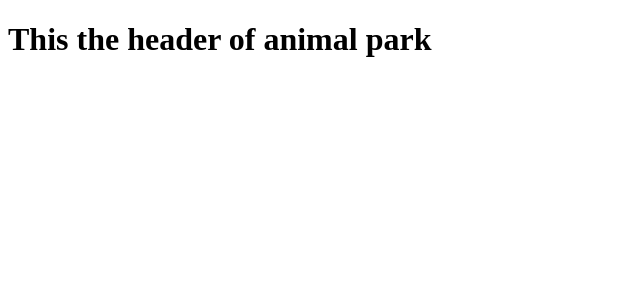
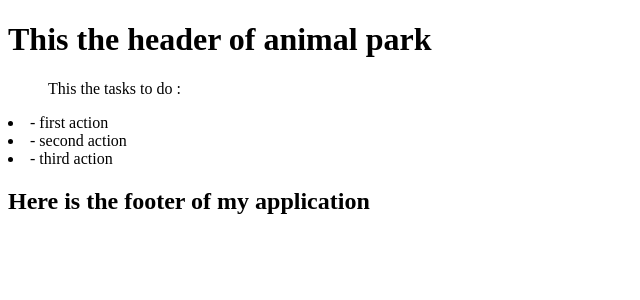
Before and after one commit to RouxJP/ToDoApp, an Angular app: page / in a window 1280 px wide. Shown: the top 300 px of the page, without its empty margins (0-640 px from the left). Built offline with nearby package versions, Linux system fonts and the light colour scheme.

Commit message:
Creer Footer : Footer simple + body

```diff
--- a/src/app/app.component.html
+++ b/src/app/app.component.html
@@ -1 +1,3 @@
 <app-header-to-do></app-header-to-do>
+<app-body></app-body>
+<app-footer></app-footer>
--- a/src/app/app.module.ts
+++ b/src/app/app.module.ts
@@ -3,11 +3,15 @@ import { NgModule } from '@angular/core';
 
 import { AppComponent } from './app.component';
 import { HeaderToDoComponent } from './header-to-do/header-to-do.component';
+import { FooterComponent } from './footer/footer.component';
+import { BodyComponent } from './body/body.component';
 
 @NgModule({
   declarations: [
     AppComponent,
-    HeaderToDoComponent
+    HeaderToDoComponent,
+    FooterComponent,
+    BodyComponent
   ],
   imports: [
     BrowserModule
--- /dev/null
+++ b/src/app/body/body.component.html
@@ -0,0 +1,4 @@
+<ul>This the tasks to do : </ul>
+<li>   - first action</li>
+<li>   - second action</li>
+<li>   - third action</li>
--- /dev/null
+++ b/src/app/body/body.component.ts
@@ -0,0 +1,15 @@
+import { Component, OnInit } from '@angular/core';
+
+@Component({
+  selector: 'app-body',
+  templateUrl: './body.component.html',
+  styleUrls: ['./body.component.css']
+})
+export class BodyComponent implements OnInit {
+
+  constructor() { }
+
+  ngOnInit() {
+  }
+
+}
--- /dev/null
+++ b/src/app/footer/footer.component.html
@@ -0,0 +1 @@
+<h2>Here is the footer of my application</h2>
--- /dev/null
+++ b/src/app/footer/footer.component.ts
@@ -0,0 +1,15 @@
+import { Component, OnInit } from '@angular/core';
+
+@Component({
+  selector: 'app-footer',
+  templateUrl: './footer.component.html',
+  styleUrls: ['./footer.component.css']
+})
+export class FooterComponent implements OnInit {
+
+  constructor() { }
+
+  ngOnInit() {
+  }
+
+}
```
Also changed, not shown: src/app/body/body.component.css (added), src/app/footer/footer.component.css (added), 2 other files (tests, documents, lock files or other folders).
